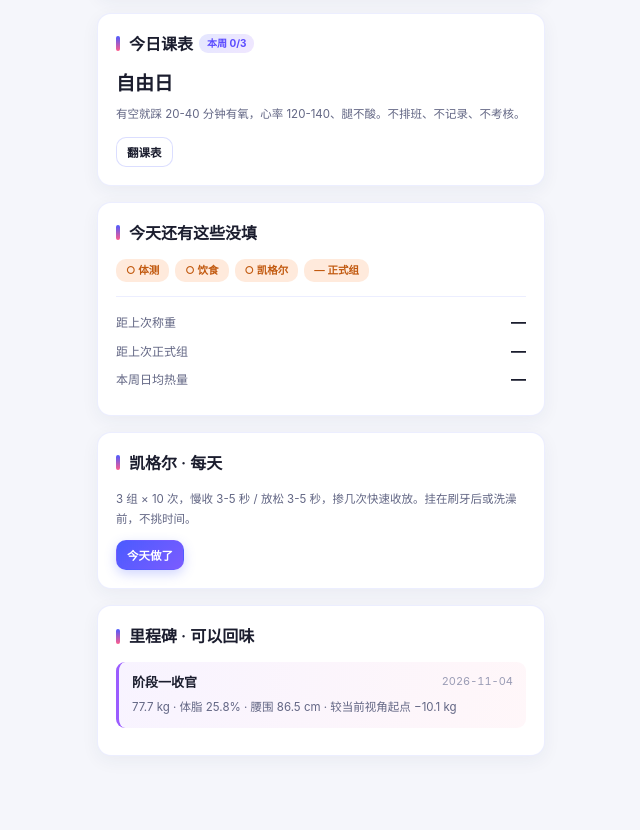
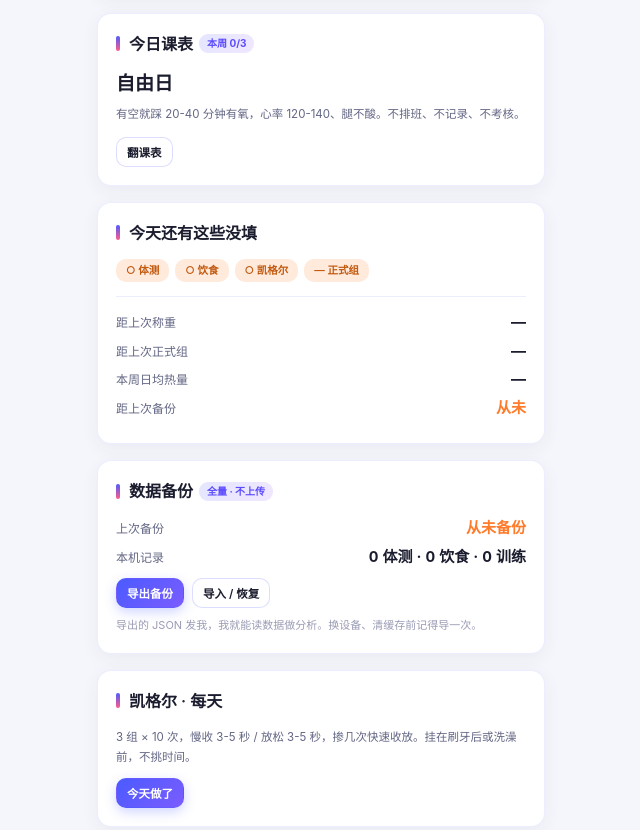
Before and after one commit to Leedarby33/wb2, a plain HTML site: page index.html in a window 1280 px wide. Shown: the part 587-1417 px from the top of the page, without its empty margins (319-959 px from the left). Drawn offline with Linux system fonts and the light colour scheme.

Commit message:
feat: 减脂二阶段工作台

```diff
--- a/index.html
+++ b/index.html
@@ -11,7 +11,7 @@
 <meta http-equiv="Cache-Control" content="no-cache, no-store, must-revalidate">
 <title>减脂二阶段 · 工作台</title>
 <script>
-(function(){var VER='20261126b';try{var s=sessionStorage.getItem('_wb2_ver');if(s&&s!==VER){sessionStorage.removeItem('_wb2_ver');location.reload(true);return;}sessionStorage.setItem('_wb2_ver',VER);}catch(e){}})();
+(function(){var VER='20261126d';try{var s=sessionStorage.getItem('_wb2_ver');if(s&&s!==VER){sessionStorage.removeItem('_wb2_ver');location.reload(true);return;}sessionStorage.setItem('_wb2_ver',VER);}catch(e){}})();
 (function(){try{var t=localStorage.getItem('wb2_theme')||'auto';var d=t==='dark'||(t==='auto'&&window.matchMedia&&matchMedia('(prefers-color-scheme:dark)').matches);var h=document.documentElement;if(d)h.className+=' dark';h.style.colorScheme=d?'dark':'light';}catch(e){}})();
 </script>
 <style>
@@ -288,6 +288,7 @@ html.dark .jige-chip.normal{background:rgba(59,220,159,.16);border-color:rgba(59
     <div id="stageCard"></div>
     <div id="todayPlan"></div>
     <div id="todayTodo"></div>
+    <div id="backupCard"></div>
     <div id="kglCard"></div>
     <div id="mileCard"></div>
   </div>
@@ -933,11 +934,11 @@ function defaultState(){
     stages:[{id:'s1',date:PHASE1.start,label:'阶段一 · 全程',snap:{weight:PHASE1.w0,bf:PHASE1.bf0,waist:PHASE1.waist0,ffm:PHASE1.ffm0},fixed:true}],
     activeStage:'s1',
     milestones:[{id:'m1',date:PHASE1.end,note:'阶段一收官',snap:{weight:PHASE1.w1,bf:PHASE1.bf1,waist:PHASE1.waist1,ffm:PHASE1.ffm1},fixed:true}],
-    body:[],meals:[],train:[],dims:[],kgl:'',wish:WISH_SEED.slice(),imported:false
+    body:[],meals:[],train:[],dims:[],kgl:'',wish:WISH_SEED.slice(),imported:false,lastBackup:''
   };
 }
 function load(){
-  try{const a=JSON.parse(localStorage.getItem(KEY)||'null');if(a&&a.stages&&a.stages.length){a.wish=a.wish||WISH_SEED.slice();return a;}}catch(e){}
+  try{const a=JSON.parse(localStorage.getItem(KEY)||'null');if(a&&a.stages&&a.stages.length){a.wish=a.wish||WISH_SEED.slice();a.lastBackup=a.lastBackup||'';return a;}}catch(e){}
   const d=defaultState();try{localStorage.setItem(KEY,JSON.stringify(d));}catch(e){}return d;
 }
 let S=load();
@@ -961,7 +962,11 @@ function avg7(field,pool){
   if(!a.length)return null;
   return a.reduce(function(s,r){return s+ +r[field];},0)/a.length;
 }
-function viewBody(){const st=activeStage();return bodySorted().filter(function(r){return r.date>=st.date;});}
+function viewFrom(){return activeStage().date;}
+function inView(d){return d>=viewFrom();}
+function viewBody(){return bodySorted().filter(function(r){return inView(r.date);});}
+function viewMeals(){return S.meals.filter(function(r){return inView(r.date);});}
+function viewTrain(){return S.train.filter(function(r){return inView(r.date);});}
 function calcView(){
   const st=activeStage(),today=localTodayStr();
   const day=Math.max(1,dayDiff(st.date,today)+1);
@@ -1090,8 +1095,9 @@ function renderToday(){
   const hasMeal=S.meals.some(function(r){return r.date===today&&r.cal!=null&&r.cal!=='';});
   const wks0=weekList(),cw0=wks0[0],pv0=wks0[1],ca0=cw0?weekAvg(cw0):null,pb0=pv0?weekAvg(pv0):null;
   const kglDone=S.kgl===today;
-  const lastB=bodySorted().length?bodySorted()[bodySorted().length-1].date:null;
-  const lastT=S.train.length?S.train.slice().sort(function(a,b){return a.date.localeCompare(b.date);}).slice(-1)[0].date:null;
+  const pBody=viewBody(),pTrain=viewTrain();
+  const lastB=pBody.length?pBody[pBody.length-1].date:null;
+  const lastT=pTrain.length?pTrain.slice().sort(function(a,b){return a.date.localeCompare(b.date);}).slice(-1)[0].date:null;
   const trainDone=p?S.train.some(function(r){return r.date===today&&r.plan===p.key;}):false;
   let d='<div class="card"><div class="card-title">今天还有这些没填</div><div class="btnrow" style="gap:6px">'+
     '<span class="chip '+(hasBody?'done':'todo')+'" onclick="switchMain(\'body\')">'+(hasBody?'✓':'○')+' 体测</span>'+
@@ -1100,7 +1106,9 @@ function renderToday(){
     '<span class="chip '+(trainDone?'done':'todo')+'">'+(trainDone?'✓':(p?'○':'—'))+' 正式组</span></div>'+
     '<div class="hr"></div><div class="kv"><span>距上次称重</span><b class="mono">'+(lastB?dayDiff(lastB,today)+' 天':'—')+'</b></div>'+
     '<div class="kv"><span>距上次正式组</span><b class="mono">'+(lastT?dayDiff(lastT,today)+' 天':'—')+'</b></div>'+
-    '<div class="kv"><span>本周日均热量</span><b class="mono">'+(ca0!=null?Math.round(ca0).toLocaleString()+' kcal'+(pb0!=null?' · '+(ca0>pb0?'↑':'↓')+Math.abs(Math.round(ca0-pb0)):''):'—')+'</b></div></div>';
+    '<div class="kv"><span>本周日均热量</span><b class="mono">'+(ca0!=null?Math.round(ca0).toLocaleString()+' kcal'+(pb0!=null?' · '+(ca0>pb0?'↑':'↓')+Math.abs(Math.round(ca0-pb0)):''):'—')+'</b></div>'+
+    '<div class="kv"><span>距上次备份</span><b class="mono" style="color:'+((S.lastBackup&&dayDiff(S.lastBackup,today)<=7)?'var(--green)':'var(--orange)')+'">'+
+      (S.lastBackup?(dayDiff(S.lastBackup,today)<=0?'今天':dayDiff(S.lastBackup,today)+' 天前'):'从未')+'</b></div></div>';
   $id('todayTodo').innerHTML=d;
 
   /* --- 凯格尔 --- */
@@ -1121,10 +1129,24 @@ function renderToday(){
       (!x.fixed?'<span class="tinyline" style="color:var(--text-3);cursor:pointer" onclick="delMile(\''+x.id+'\')">删除</span>':'')+'</div>';
   });
   m+='</div>';$id('mileCard').innerHTML=m;
+
+  /* --- 数据备份 --- */
+  $id('backupCard').innerHTML=backupCardHtml();
+}
+function backupCardHtml(){
+  const today=localTodayStr(),lb=S.lastBackup,d=lb?dayDiff(lb,today):null;
+  const state=!lb?'从未备份':(d<=0?'今天已备份':d+' 天前');
+  const col=(d!=null&&d<=7)?'var(--green)':'var(--orange)';
+  return '<div class="card"><div class="card-title">数据备份 <span class="pill">全量 · 不上传</span></div>'+
+    '<div class="kv"><span>上次备份</span><b class="mono" style="color:'+col+'">'+state+'</b></div>'+
+    '<div class="kv"><span>本机记录</span><b class="mono">'+S.body.length+' 体测 · '+S.meals.length+' 饮食 · '+S.train.length+' 训练</b></div>'+
+    '<div class="btnrow" style="margin-top:10px"><button class="btn pri sm" onclick="exportBackup()">导出备份</button>'+
+    '<button class="btn sm" onclick="$id(\'importFile\').click()">导入 / 恢复</button></div>'+
+    '<div class="note" style="margin-top:8px">导出的 JSON 发我，我就能读数据做分析。换设备、清缓存前记得导一次。</div></div>';
 }
 function weekTrainCount(){
   const t=localTodayStr(),dow=new Date().getDay()||7,monday=addDays(t,-dow+1),sunday=addDays(monday,6);
-  return S.train.filter(function(r){return r.date>=monday&&r.date<=sunday&&r.plan;}).length;
+  return S.train.filter(function(r){return inView(r.date)&&r.date>=monday&&r.date<=sunday&&r.plan;}).length;
 }
 
 /* ===================== 渲染：训练 ===================== */
@@ -1150,9 +1172,9 @@ function renderTrain(){
      '<input type="text" class="inp" id="trainNote" placeholder="随手记（可空）例：引体 1/2 行程连拉 4 个" style="margin-top:10px">'+
      '<div class="btnrow" style="margin-top:10px"><button class="btn pri sm" onclick="markTrain(\''+p.key+'\')">完成 '+esc(p.label.split(' · ')[0])+'</button></div>'+
      '<div class="hr"></div><div class="kv"><span>本周正式组</span><b class="mono">'+weekTrainCount()+' / 3</b></div></div>';
-  const hist=S.train.slice().sort(function(a,b){return b.date.localeCompare(a.date);}).slice(0,12);
+  const hist=viewTrain().slice().sort(function(a,b){return b.date.localeCompare(a.date);}).slice(0,12);
   h+='<div class="card"><div class="card-title">最近完成</div>';
-  if(!hist.length)h+='<div class="note">阶段一的训练记录导入后会出现在下面。</div>';
+  if(!hist.length)h+='<div class="note">本阶段还没有完成记录。</div>';
   hist.forEach(function(r){
     const pn=(PLAN.find(function(x){return x.key===r.plan;})||{}).label||r.plan||r.type||'训练';
     h+='<div class="kv"><span>'+r.date+' · '+esc(pn)+'</span><span class="sub">'+esc(r.note||'')+'</span></div>';
@@ -1183,7 +1205,7 @@ function markKgl(){S.kgl=localTodayStr();save();renderAll();toast('已记下');}
 function weekMonday(d){const dt=new Date(d+'T00:00:00');const dow=dt.getDay()||7;return addDays(d,-dow+1);}
 function mealWeeks(){
   const map={};
-  S.meals.forEach(function(r){
+  viewMeals().forEach(function(r){
     const cal=n2(r.cal);if(cal==null)return;
     const k=weekMonday(r.date);
     if(!map[k])map[k]={start:k,days:0,cal:0,p:0,carb:0,pDays:0,cDays:0};
@@ -1196,9 +1218,9 @@ function mealWeeks(){
 }
 function weekList(){
   const map=mealWeeks(),keys=Object.keys(map);
-  if(!keys.length)return [];
-  const first=keys.slice().sort()[0];let cur=weekMonday(localTodayStr());const out=[];
-  while(cur>=first&&out.length<26){out.push(map[cur]||{start:cur,days:0,cal:0,p:0,carb:0,pDays:0,cDays:0});cur=addDays(cur,-7);}
+  const floor=weekMonday(viewFrom());let cur=weekMonday(localTodayStr());const out=[];
+  const start=keys.length?floor:cur;
+  while(cur>=start&&out.length<26){out.push(map[cur]||{start:cur,days:0,cal:0,p:0,carb:0,pDays:0,cDays:0});cur=addDays(cur,-7);}
   return out;
 }
 function weekAvg(o){return o&&o.days?o.cal/o.days:null;}
@@ -1230,8 +1252,8 @@ function renderDiet(){
     '<div class="note" style="margin-top:4px">按日均比，周中也能看；只算有记录的日子。</div>':'')+'</div>';
 
   const mx=Math.max.apply(null,wks.map(function(o){return weekAvg(o)||0;}).concat([1]));
-  h+='<div class="card"><div class="card-title">每周汇总 · 一周一行</div>';
-  if(!wks.length)h+='<div class="note">导入阶段一数据后，这里会按周排好。</div>';
+  h+='<div class="card"><div class="card-title">每周汇总 · 一周一行 <span class="pill">'+md(viewFrom())+' 起</span></div>';
+  if(!wks.length)h+='<div class="note">本阶段还没有热量记录，记一条就开始按周汇总。</div>';
   wks.forEach(function(o,i){
     const av=weekAvg(o),pvv=i+1<wks.length?weekAvg(wks[i+1]):null;
     const dd=(av!=null&&pvv!=null)?av-pvv:null;
@@ -1311,8 +1333,8 @@ function renderBody(){
   f+='</div>';h+=f;
 
   /* 记录列表 + 导入导出 */
-  h+='<div class="card"><div class="card-title">记录 <span class="pill">'+S.body.length+' 条</span></div>'+
-     '<div class="btnrow"><button class="btn sm" onclick="$id(\'importFile\').click()">导入阶段一数据</button>'+
+  h+='<div class="card"><div class="card-title">记录 · 本阶段 <span class="pill">'+pool.length+' 条</span></div>'+
+     '<div class="btnrow"><button class="btn sm" onclick="$id(\'importFile\').click()">导入数据 / 恢复备份</button>'+
      '<button class="btn sm" onclick="exportBackup()">导出备份</button></div>'+
      '<div class="note" style="margin-top:8px">所有数据只存在这台设备的浏览器里，不上传。换设备或清缓存前记得导出。</div><div class="hr"></div>';
   pool.slice().reverse().slice(0,12).forEach(function(r){
@@ -1361,10 +1383,12 @@ function saveBodyForm(){
   save();renderAll();toast('已记录 '+md(d));
 }
 function exportBackup(){
-  const blob=new Blob([JSON.stringify(S,null,1)],{type:'application/json'});
+  const out=Object.assign({},S,{type:'wb2_backup',exportedAt:new Date().toISOString(),lastBackup:localTodayStr()});
+  const blob=new Blob([JSON.stringify(out,null,1)],{type:'application/json'});
   const a=document.createElement('a');a.href=URL.createObjectURL(blob);
   a.download='wb2_backup_'+localTodayStr().replace(/-/g,'')+'.json';document.body.appendChild(a);a.click();
-  setTimeout(function(){URL.revokeObjectURL(a.href);a.remove();},1200);toast('备份已导出');
+  setTimeout(function(){URL.revokeObjectURL(a.href);a.remove();},1200);
+  S.lastBackup=localTodayStr();save();renderToday();toast('备份已导出 · 文件在下载目录');
 }
 function doImport(e){
   const f=e.target.files&&e.target.files[0];if(!f)return;
```
